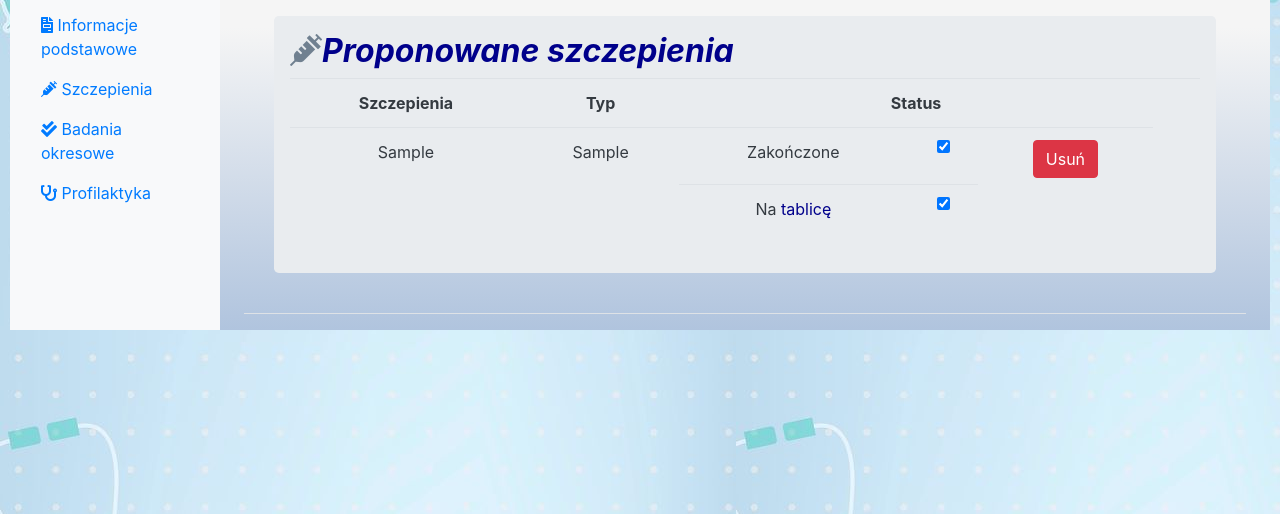
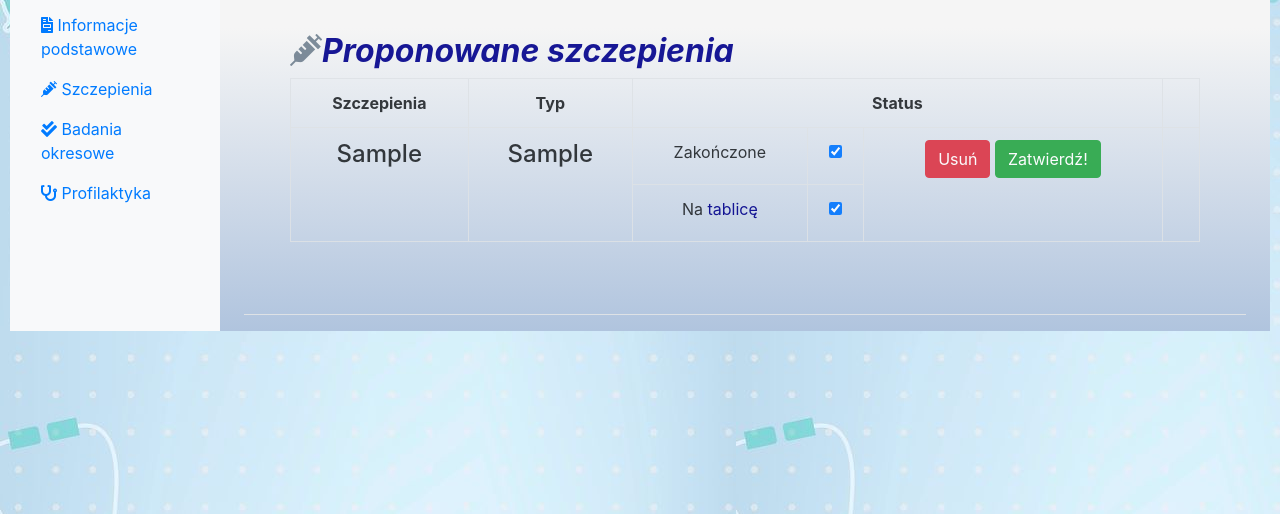
Before and after one commit to 3Rii/Med-Assist, a Flask app: page /vaccines in a window 1280 px wide. Shown: the part 58-572 px from the top of the page. Run offline with Flask 2, Linux system fonts and the light colour scheme; the visitor is signed in with stand-in values (Sample User, id 1); tables that the repository leaves empty hold one stand-in row (values such as "Sample post"); parts of the project's set-up code (start-up, migrations or seed data) failed here and were passed over; some libraries are stand-ins or nearby versions.

Commit message:
Vacc() dziala VaccClear(id) VaccDONE, VaccTAB do poprawy InserVacc sprawdzic
on hold: check(), prev()

```diff
--- a/app.py
+++ b/app.py
@@ -8,6 +8,8 @@ from sqlalchemy.ext.automap import automap_base
 
 
 app = Flask(__name__)
+
+# //////////////////// USTAWIENIA
 app.secret_key = 'secret_key'
 
 # pymysql
@@ -47,6 +49,7 @@ user = Base.classes.user
 chck = Base.classes.check_ups
 prev = Base.classes.prevention
 vacc = Base.classes.vacc
+
 
 # /////////////////// FUNKCJONALNOSC PODSTAWOWA - REJESTRACJA, LOGOWANIE, STRONA GŁÓWNA
 # http://localhost:5000/login/
@@ -104,7 +107,6 @@ def register():
         msg = 'Please fill out the form!'
     return render_template('register.html', msg=msg)
 
-
 # http://localhost:5000
 @app.route('/', methods=['GET', 'POST'])
 def home():
@@ -142,7 +144,7 @@ def profile():
 
 #/////////////////////////////// ZAKLADKI
 
-# INFORMACJE PODSTAWOWE
+# ///INFORMACJE PODSTAWOWE///
 # Wyswietlanie
 # http://127.0.0.1:5000/basic
 @app.route('/basic', methods=['GET', 'POST'])
@@ -180,6 +182,7 @@ def BasicUpdate():
                 my_data.alkohol = request.form['alkohol']
                 my_data.aktywnosc = request.form['aktywnosc']
                 db.session.commit()
+                # InsertVacc()
                 return redirect(url_for('Basic'))
             else:
                 account_id = session['id']
@@ -192,6 +195,7 @@ def BasicUpdate():
                 aktywnosc = request.form['aktywnosc']
                 cursor.execute('INSERT INTO user VALUES (NULL, %s, %s, %s, %s, %s, %s, %s, %s)', (account_id, wiek, waga, wzrost, plec, papierosy, alkohol, aktywnosc))
                 conn.commit()
+                # InsertVacc()
                 return redirect(url_for('Basic'))
     else:
         return redirect(url_for('login'))
@@ -212,6 +216,50 @@ def BasicDelete():
         return redirect(url_for('login'))
 
 # SZCZEPIENIA
+#//// dodawanie po uzupełnieniu formularza basic
+def InsertVacc(id):
+    conn = mysql.connect()
+    cursor = conn.cursor(pymysql.cursors.DictCursor)
+
+    if 'loggedin' in session:
+        cursor.execute('SELECT * FROM user WHERE id = %s', [session['id']])
+        wn = cursor.fetchone()
+        my_data = db.session.query(vacc).get(request.form.get(id))
+
+        nazwa = ''
+        typ = ''
+        current = ''
+        todo = ''
+
+        # Różyczka
+        if wn['plec'] == 1 and wn['wiek'] > 1:
+            nazwa = "Przeciwko Różyczce"
+            typ = "Obowiązkowe"
+            current = 0
+            todo = 1
+            return nazwa, typ, current, todo
+
+        # Gruźlica
+        if wn['wiek'] > 1:
+            nazwa = "Przeciwko Gruźlicy"
+            typ = "Obowiązkowe"
+            current = 0
+            todo = 1
+            return nazwa, typ, current, todo
+
+        if my_data is not None:
+            cursor.execute("""UPDATE vacc SET current_status=%s, todo_status=%s WHERE id=%s
+            """, (current, todo, id))
+            conn.commit()
+            return 0
+        else:
+            cursor.execute('INSERT INTO vacc VALUES (NULL, %s, %s, %s, %s, %s)',
+                           (nazwa, typ, current, todo, session['id']))
+            conn.commit()
+            return 0
+    else:
+        return redirect(url_for('login'))
+
 # http://localhost:5000/vaccines - dziala
 @app.route('/vaccines', methods=['GET', 'POST'])
 def Vacc():
@@ -227,53 +275,42 @@ def Vacc():
         return redirect(url_for('login'))
 
 # http://localhost:5000/vaccines/done - todo
-@app.route('/vaccines/done', methods=['GET', 'POST'])
-def VaccDONE():
+@app.route('/vaccines/done/<id>', methods=['GET', 'POST'])
+def VaccDONE(id):
     conn = mysql.connect()
     cursor = conn.cursor(pymysql.cursors.DictCursor)
 
     if 'loggedin' in session:
 
         if request.method == 'POST':
-            my_data = db.session.query(vacc).get(request.form.get('id'))
+            my_data = db.session.query(vacc).get(request.form.get(id))
             my_data.current = request.form['current']
+            print('check DONE')
 
             db.session.commit()
             return redirect(url_for('Vacc'))
-
-            # else:
-            #     id_user = session['id']
-            #     cursor.execute('INSERT INTO vacc VALUES (NULL, %s, %s, %s, %s, %s)', ("SZCZEPIEIE", "TYP", 0, 1, id_user))
-            #     conn.commit()
-            #     return redirect(url_for('Vacc'))
     else:
         return redirect(url_for('login'))
 
 # http://localhost:5000/vaccines/tab - todo
-@app.route('/vaccines/tab', methods=['GET', 'POST'])
-def VaccTAB():
-    # conn = mysql.connect()
-    # cursor = conn.cursor(pymysql.cursors.DictCursor)
+@app.route('/vaccines/tab/<id>', methods=['GET', 'POST'])
+def VaccTAB(id):
+    conn = mysql.connect()
+    cursor = conn.cursor(pymysql.cursors.DictCursor)
 
     if 'loggedin' in session:
 
         if request.method == 'POST':
-            my_data = db.session.query(vacc).get(request.form.get('id'))
-            my_data.current = request.form['current']
-
+            my_data = db.session.query(vacc).get(request.form.get(id))
+            my_data.todo = request.form['todo']
+            print('check TAB')
             db.session.commit()
             return redirect(url_for('Vacc'))
-
-            # else:
-            #     id_user = session['id']
-            #     cursor.execute('INSERT INTO vacc VALUES (NULL, %s, %s, %s, %s, %s)', ("SZCZEPIEIE", "TYP", 0, 1, id_user))
-            #     conn.commit()
-            #     return redirect(url_for('Vacc'))
     else:
         return redirect(url_for('login'))
 
 # http://127.0.0.1:5000/vaccines/delete/ redirect -> /vaccines -todo
-@app.route('/vaccines/delete/', methods=['GET', 'POST'])
+@app.route('/vaccines/delete/<id>', methods=['GET', 'POST'])
 def VaccClear(id):
 
     conn = mysql.connect()
@@ -289,7 +326,7 @@ def VaccClear(id):
     else:
         return redirect(url_for('login'))
 
-# todo
+# todo dopiero jak reszta zadziala
 # http://localhost:5000/check_ups
 @app.route('/check_ups', methods=['GET', 'POST'])
 def Check():
--- a/templates/forms/basicform.html
+++ b/templates/forms/basicform.html
@@ -7,10 +7,10 @@
     <div class="row">
         <div class="col md-12">
 
-            <div class="jumbotron p-3">
+            <div class="jumbotron p-3" style="background: transparent; opacity: 0.90">
                 <h2 style="justify-content: center"><i class="fas fa-file-invoice" style="color: slategrey"></i><b style="color: darkblue"><i> Informacje Podstawowe</i></b></h2>
 
-                <table class="table table-hover table-borderless align-items-center text-dark text-center">
+                <table class="table align-middle text-center table-bordered" style="border-style: groove">
                     <tr>
 
                         <th>Wiek</th>
--- a/templates/forms/vaccines.html
+++ b/templates/forms/vaccines.html
@@ -8,11 +8,11 @@
     <div class="row">
         <div class="col md-12">
 
-            <div class="jumbotron p-3">
+            <div class="jumbotron p-3" style="background: transparent; opacity: 0.90">
                 <h2 style="justify-content: center"><i class="fas fa-syringe" style="color: slategrey"></i><b style="color: darkblue"><i>Proponowane szczepienia</i></b></h2>
                     <form>
 
-                        <table class="table align-items-center text-dark text-center">
+                        <table class="table align-middle text-center table-bordered" style="border-style: groove">
                         <tr>
                             <th>Szczepienia</th>
                             <th>Typ</th>
@@ -20,31 +20,36 @@
                             <th></th>
                         </tr>
 
-{% for v in vacc %}
+        {% for v in vacc %}
+
                         <tr>
-                            <td rowspan="2">{{ v.nazwa }}</td>
-                            <td rowspan="2">{{ v.typ }}</td>
-
+                            <td style="vertical-align: center; text-align: center" rowspan="2"><h4>{{ v.nazwa }}</h4></td>
+                            <td style="vertical-align: center; text-align: center" rowspan="2"><h4>{{ v.typ }}</h4></td>
                             <td>
                                 <label>Zakończone</label>
                             </td>
+                            <td style="vertical-align: center; text-align: center">
 
-                            <td>
-                              <div class="radio-group">
-                                    <div class="input-group-prepend justify-content-center align-middle">
-                                         <input type="checkbox" name="current" id="current" action="{{url_for('VaccDONE')}}" method="POST"
+                              <div>
+                                    <div>
+                                         <input type="checkbox" name="current" id="current" action="{{url_for('VaccDONE', id=v.id)}}" method="POST"
 
                                         {% if  v.current_status  == 1 %}
                                             checked
+                                            value = "1"
+                                        {% else %}
+                                            value = "0"
                                         {% endif %}>
                                      </div>
                               </div>
+
                             </td>
+                            <td rowspan="2" style="vertical-align: center; text-align: center">
 
-                            <td rowspan="2">
-{#                                Tutaj ignoruje id#}
-{#                                DELETE NIE DZIALA#}
-                                <a href="{{ url_for('VaccClear', id=v.id) }}" id="{{ v.id }}" class="btn btn-danger btn-xs" action="{{url_for('VaccClear')}}" method="POST" onclick="return confirm('Czy na pewno chcesz usunąć tę propozycję?')">Usuń</a>
+                                    <div class="justify-content-center">
+                                        <a href="{{ url_for('VaccClear', id=v.id) }}" class="btn btn-danger btn-xs" action="{{url_for('VaccClear', id=v.id)}}" method="POST" onclick="return confirm('Czy na pewno chcesz usunąć tę propozycję?')">Usuń</a>
+                                        <button class="btn btn-success justify-content-center" type="submit">Zatwierdź!</button>
+                                    </div>
                             </td>
 
                         </tr>
@@ -52,13 +57,16 @@
                             <td>
                                 <label>Na <span style="color: darkblue">tablicę</span></label>
                             </td>
-                            <td>
-                              <div class="radio-group ">
-                                    <div class="input-group-prepend justify-content-center">
-                                         <input type="checkbox" name="todo" id="todo" action="{{url_for('VaccTAB')}}" method="POST"
 
+                            <td style="vertical-align: center; text-align: center">
+                              <div>
+                                    <div>
+                                         <input type="checkbox" name="todo" id="todo" action="{{url_for('VaccTAB', id=v.id)}}" method="POST"
                                         {% if  v.todo_status  == 1 %}
                                             checked
+                                            value = "1"
+                                        {% elif v.todo_status  == 0 %}
+                                            value = "0"
                                         {% endif %}>
                                     </div>
                               </div>
@@ -66,8 +74,7 @@
                         </tr>
 {% endfor %}
                 </table>
-
-                    </form>
+                </form>
             </div>
       </div>
    </div>
```
